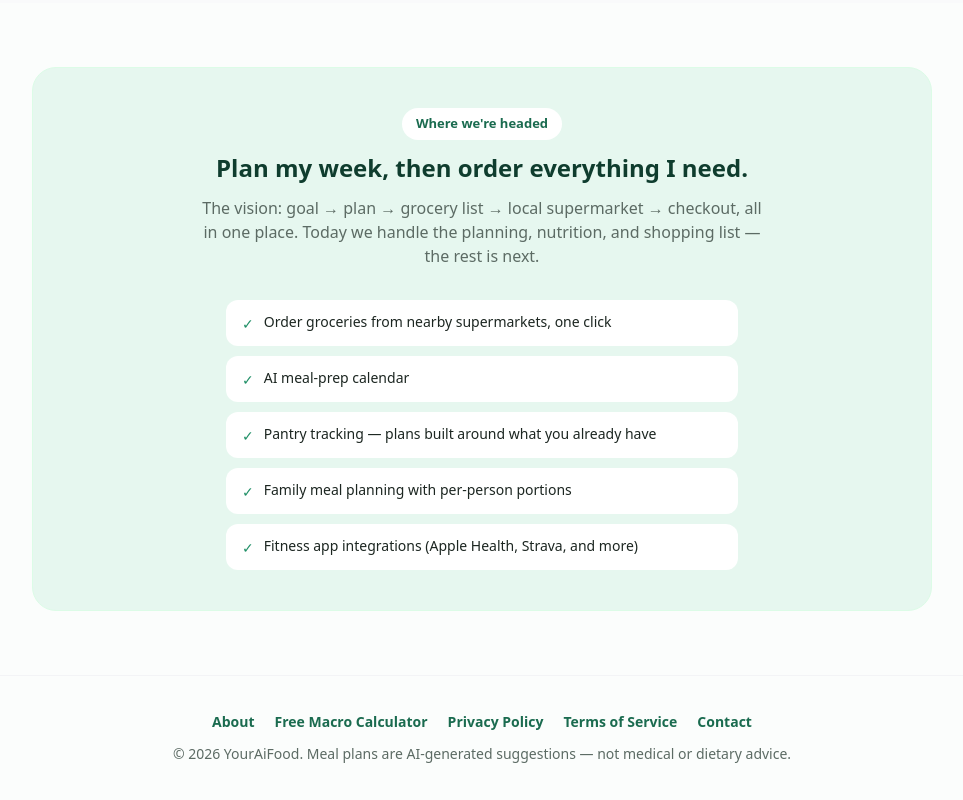
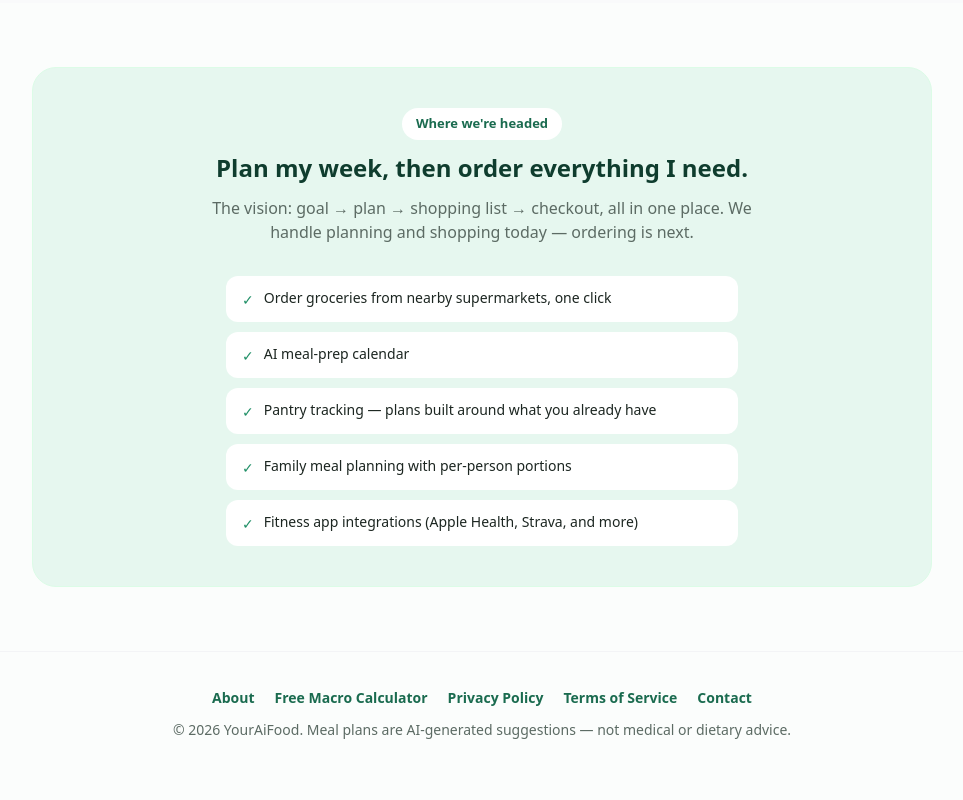
Before and after one commit to usario172332/youraifood-app, a Next.js app in the folder youraifood-app/: page / in a window 1280 px wide. Shown: the part 8826-9626 px from the top of the page, without its empty margins (286-1249 px from the left). After the commit the page ends 9602 px from the top, so only its background shows below. Built offline with nearby package versions, Linux system fonts and the light colour scheme; no server answers.

Commit message:
Update Roadmap.jsx

```diff
--- a/youraifood-app/components/Roadmap.jsx
+++ b/youraifood-app/components/Roadmap.jsx
@@ -16,8 +16,8 @@ export default function Roadmap() {
           </span>
           <h2 className="mb-3 text-2xl font-extrabold text-green-900">Plan my week, then order everything I need.</h2>
           <p className="mx-auto mb-8 max-w-xl text-ink-soft">
-            The vision: goal → plan → grocery list → local supermarket → checkout, all in one place. Today we
-            handle the planning, nutrition, and shopping list — the rest is next.
+            The vision: goal → plan → shopping list → checkout, all in one place. We handle planning and shopping
+            today — ordering is next.
           </p>
           <div className="mx-auto grid max-w-lg grid-cols-1 gap-2.5 text-left">
             {ITEMS.map((item) => (
```
